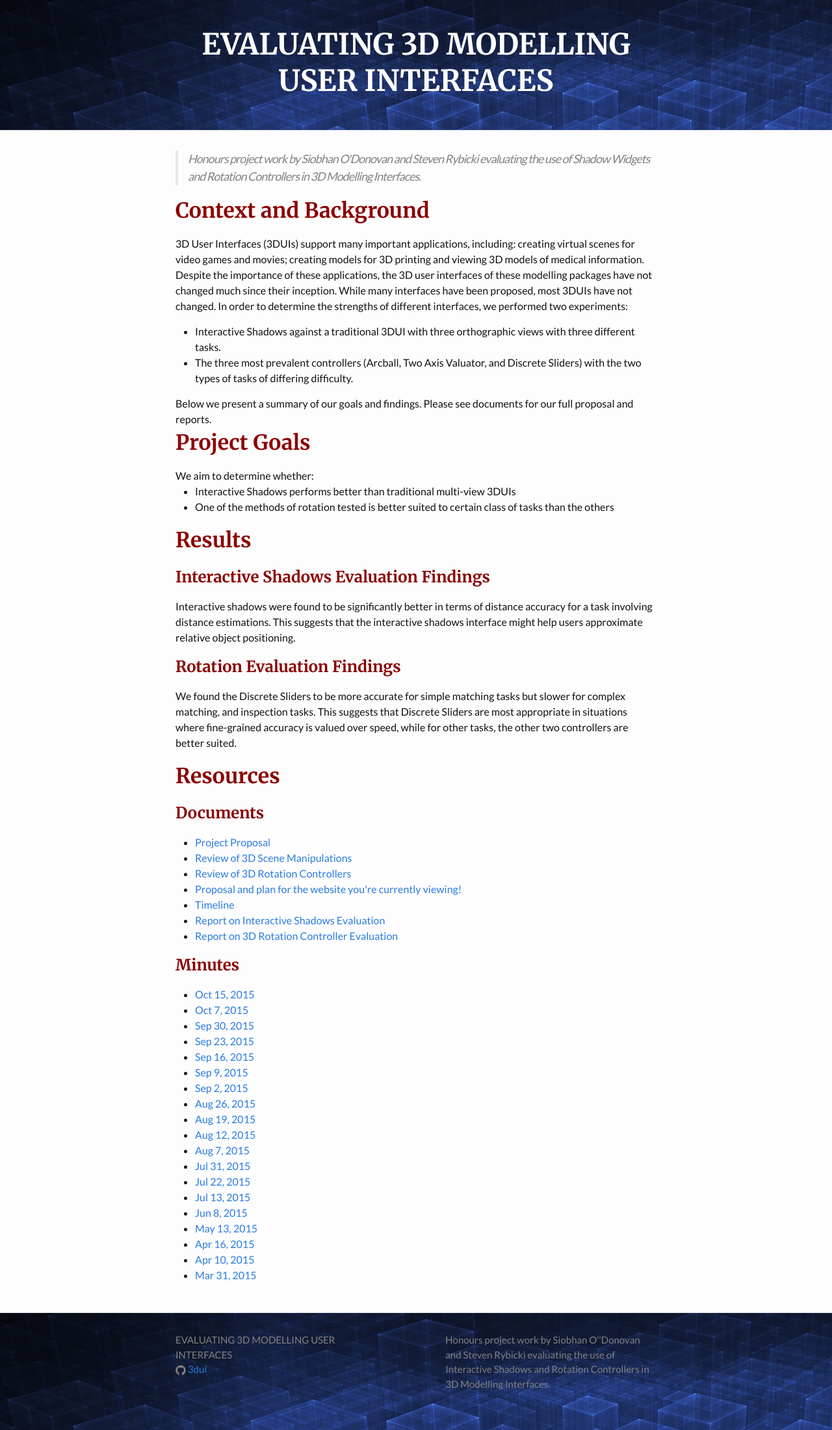
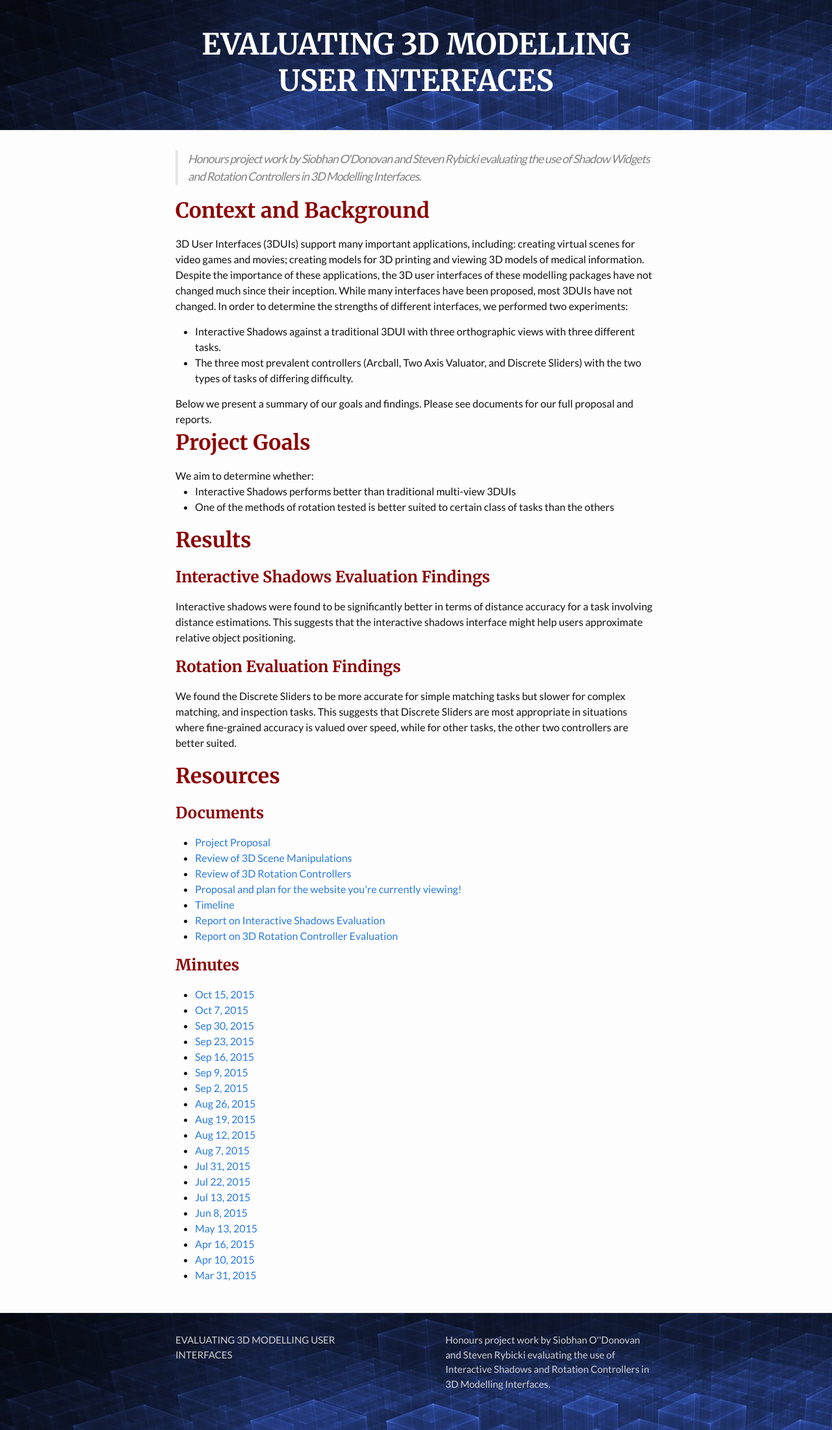
Before and after one commit to 3DUI/3DUI.github.io, a Jekyll site: the page built from index.html, in a window 1280 px wide. Shown: the whole page at 65% size. Built offline with Jekyll 4.4.1, drawn with Linux system fonts in a browser that asks for light colours.

Commit message:
footer light grey

```diff
--- a/_includes/footer.html
+++ b/_includes/footer.html
@@ -4,19 +4,19 @@
       <div class="footer-col  footer-col-1">
         <ul class="contact-list">
           <li>{{ site.title }}</li>
-          {% if site.github_username %}
-          <li>
-            <a href="https://github.com/{{ site.github_username }}">
-              <span class="icon  icon--github">
-                <svg viewBox="0 0 16 16">
-                  <path fill="#828282" d="M7.999,0.431c-4.285,0-7.76,3.474-7.76,7.761 c0,3.428,2.223,6.337,5.307,7.363c0.388,0.071,0.53-0.168,0.53-0.374c0-0.184-0.007-0.672-0.01-1.32 c-2.159,0.469-2.614-1.04-2.614-1.04c-0.353-0.896-0.862-1.135-0.862-1.135c-0.705-0.481,0.053-0.472,0.053-0.472 c0.779,0.055,1.189,0.8,1.189,0.8c0.692,1.186,1.816,0.843,2.258,0.645c0.071-0.502,0.271-0.843,0.493-1.037 C4.86,11.425,3.049,10.76,3.049,7.786c0-0.847,0.302-1.54,0.799-2.082C3.768,5.507,3.501,4.718,3.924,3.65 c0,0,0.652-0.209,2.134,0.796C6.677,4.273,7.34,4.187,8,4.184c0.659,0.003,1.323,0.089,1.943,0.261 c1.482-1.004,2.132-0.796,2.132-0.796c0.423,1.068,0.157,1.857,0.077,2.054c0.497,0.542,0.798,1.235,0.798,2.082 c0,2.981-1.814,3.637-3.543,3.829c0.279,0.24,0.527,0.713,0.527,1.437c0,1.037-0.01,1.874-0.01,2.129 c0,0.208,0.14,0.449,0.534,0.373c3.081-1.028,5.302-3.935,5.302-7.362C15.76,3.906,12.285,0.431,7.999,0.431z"/>
-                </svg>
-              </span>
+          <!--{% if site.github_username %}-->
+          <!--<li>-->
+            <!--<a href="https://github.com/{{ site.github_username }}">-->
+              <!--<span class="icon  icon&#45;&#45;github">-->
+                <!--<svg viewBox="0 0 16 16">-->
+                  <!--<path fill="#828282" d="M7.999,0.431c-4.285,0-7.76,3.474-7.76,7.761 c0,3.428,2.223,6.337,5.307,7.363c0.388,0.071,0.53-0.168,0.53-0.374c0-0.184-0.007-0.672-0.01-1.32 c-2.159,0.469-2.614-1.04-2.614-1.04c-0.353-0.896-0.862-1.135-0.862-1.135c-0.705-0.481,0.053-0.472,0.053-0.472 c0.779,0.055,1.189,0.8,1.189,0.8c0.692,1.186,1.816,0.843,2.258,0.645c0.071-0.502,0.271-0.843,0.493-1.037 C4.86,11.425,3.049,10.76,3.049,7.786c0-0.847,0.302-1.54,0.799-2.082C3.768,5.507,3.501,4.718,3.924,3.65 c0,0,0.652-0.209,2.134,0.796C6.677,4.273,7.34,4.187,8,4.184c0.659,0.003,1.323,0.089,1.943,0.261 c1.482-1.004,2.132-0.796,2.132-0.796c0.423,1.068,0.157,1.857,0.077,2.054c0.497,0.542,0.798,1.235,0.798,2.082 c0,2.981-1.814,3.637-3.543,3.829c0.279,0.24,0.527,0.713,0.527,1.437c0,1.037-0.01,1.874-0.01,2.129 c0,0.208,0.14,0.449,0.534,0.373c3.081-1.028,5.302-3.935,5.302-7.362C15.76,3.906,12.285,0.431,7.999,0.431z"/>-->
+                <!--</svg>-->
+              <!--</span>-->
 
-              <span class="username">{{ site.github_username }}</span>
-            </a>
-          </li>
-          {% endif %}
+              <!--<span class="username">{{ site.github_username }}</span>-->
+            <!--</a>-->
+          <!--</li>-->
+          <!--{% endif %}-->
         </ul>
       </div>
 
--- a/_sass/_layout.scss
+++ b/_sass/_layout.scss
@@ -117,7 +117,7 @@
 
 .footer-col-wrapper {
     font-size: 15px;
-    color: $grey-color;
+    color: lightgrey;
     margin-left: -$spacing-unit / 2;
     @extend %clearfix;
 }
```
